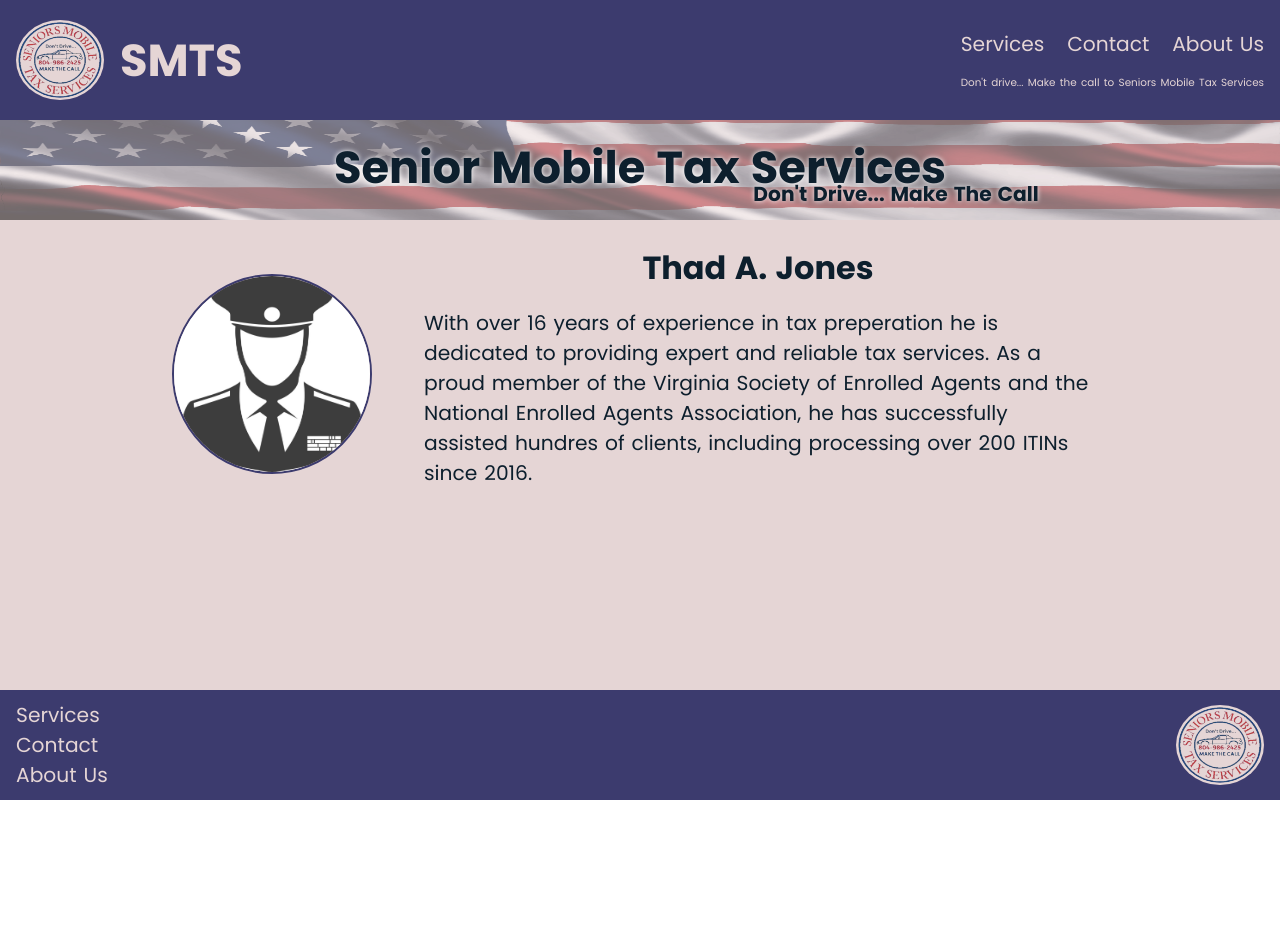
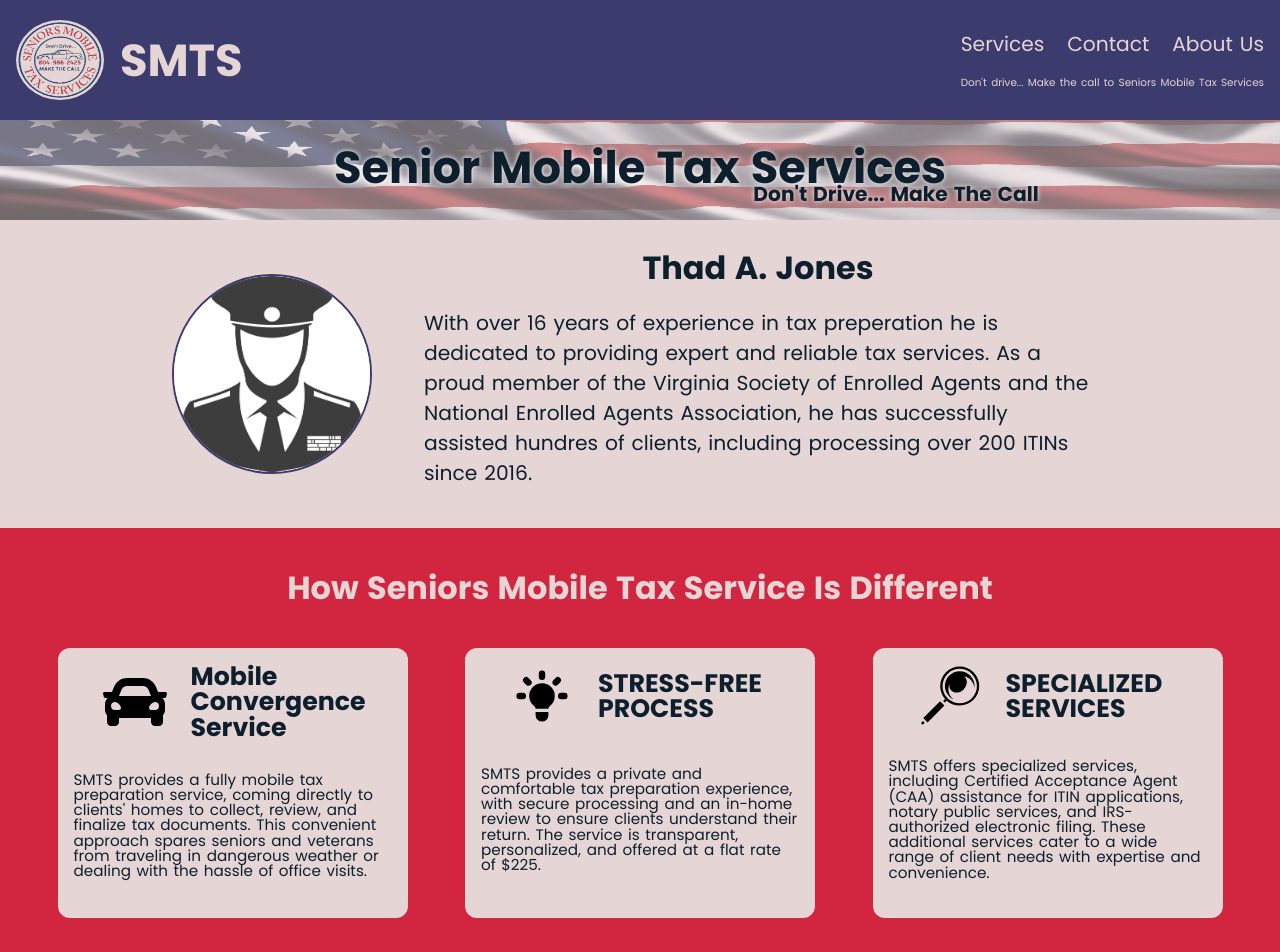
Before and after one commit to BeeDev-ValorCollective/smts, a React (Vite) app: page /home in a window 1280 px wide. Shown: the top 952 px of the page. Before the commit the page ends 800 px from the top, so only its background shows below. Built offline with nearby package versions, Linux system fonts and the light colour scheme.

Commit message:
what makes us different section added

```diff
--- /dev/null
+++ b/src/components/HomeComponents/WhatMakesUsDiff/WhatMakesUsDifferent.jsx
@@ -0,0 +1,65 @@
+// IMPORT STYLES
+import './WhatMakesUsDifferent.css'
+
+// IMPORT ICONS
+import { FaCar } from "react-icons/fa";
+import { HiLightBulb } from "react-icons/hi";
+import { GiMagnifyingGlass } from "react-icons/gi";
+
+
+export default function WhatMakesUsDifferent() {
+
+    return(
+        <div className='what_makes_smts'>
+
+            <h2>
+                How Seniors Mobile Tax Service Is Different
+            </h2>
+
+            <div className='home_box_wrapper'>
+                {/* BOX1 */}
+                <div className='home_box'>
+                    <div className='box_title'>
+                        <FaCar />
+                        <h3>
+                            Mobile Convergence Service
+                        </h3>
+                    </div>
+                    <div className='box_body'>
+                        <p>
+                            SMTS provides a fully mobile tax preparation service, coming directly to clients' homes to collect, review, and finalize tax documents. This convenient approach spares seniors and veterans from traveling in dangerous weather or dealing with the hassle of office visits.
+                        </p>
+                    </div>
+                </div>
+                {/* BOX2 */}
+                <div className='home_box'>
+                    <div className='box_title'>
+                        <HiLightBulb />
+                        <h3>
+                            STRESS-FREE PROCESS
+                        </h3>
+                    </div>
+                    <div className='box_body'>
+                        <p>
+                            SMTS provides a private and comfortable tax preparation experience, with secure processing and an in-home review to ensure clients understand their return. The service is transparent, personalized, and offered at a flat rate of $225.
+                        </p>
+                    </div>
+                </div>
+                {/* BOX3 */}
+                <div className='home_box'>
+                    <div className='box_title'>
+                        <GiMagnifyingGlass />
+                        <h3>
+                            SPECIALIZED SERVICES
+                        </h3>
+                    </div>
+                    <div className='box_body'>
+                        <p>
+                            SMTS offers specialized services, including Certified Acceptance Agent (CAA) assistance for ITIN applications, notary public services, and IRS-authorized electronic filing. These additional services cater to a wide range of client needs with expertise and convenience.
+                        </p>
+                    </div>
+                </div>
+            </div>
+        </div>
+    );
+};
--- /dev/null
+++ b/src/components/HomeComponents/WhatMakesUsDiff/whatMakesUsDifferent.css
@@ -0,0 +1,81 @@
+/* What makes us different style */
+
+.what_makes_smts {
+    width: 100%;
+    padding: 36px;
+    background-color: var(--red);
+
+
+    h2 {
+        text-align: center;
+        color: var(--white);
+        margin-bottom: 36px;
+    }
+}
+
+.home_box_wrapper {
+    display: flex;
+    flex-direction: column;
+    justify-content: center;
+    align-items: center;
+    gap: 36px;
+
+    .home_box {
+        width: 330px;
+        background-color: var(--white);
+        display: flex;
+        flex-direction: column;
+        border-radius: 12px;
+
+        .box_title {
+            width: 100%;
+            margin: 0 auto;
+            padding: 16px 8px 8px 36px;
+            display: flex;
+            align-items: center;
+            justify-content: center;
+            gap: 24px;
+
+            svg {
+                font-size: 4rem;
+            }
+            h3 {
+                max-width: 200px;
+                text-align: start;
+                line-height: 100%;
+            }
+        }
+
+        .box_body {
+            height: 100%;
+            display: flex;
+            flex-direction: column;
+            justify-content: center;
+            align-content: center;
+            p {
+                font-size: 0.95rem;
+                padding: 0 16px 16px;
+                line-height: 100%;
+            }
+        }
+    }
+}
+
+
+@media only screen and (min-width: 600px) {
+    .home_box_wrapper .home_box {
+        width: 85%;
+    }
+}
+
+@media only screen and (min-width: 1080px) {
+    .home_box_wrapper {
+        flex-direction: row;
+        justify-content: space-evenly;
+
+        .home_box {
+            width: 350px;
+            height: 270px;
+        }
+    }
+}
--- a/src/views/Home.jsx
+++ b/src/views/Home.jsx
@@ -1,6 +1,7 @@
 // HOME VIEW PAGE
 
 import MeetThad from "../components/HomeComponents/MeetThad/MeetThad";
+import WhatMakesUsDifferent from "../components/HomeComponents/WhatMakesUsDiff/WhatMakesUsDifferent";
 import HomeHero from "../components/ReusableComponents/HeroComponent/Hero";
 
 export default function Home() {
@@ -9,6 +10,7 @@ export default function Home() {
         <main>
             <HomeHero Title1="Senior Mobile" Title2="Tax Services" SubTitle="Don't Drive... Make The Call" />
             <MeetThad />
+            <WhatMakesUsDifferent />
         </main>
     );
 };
```
